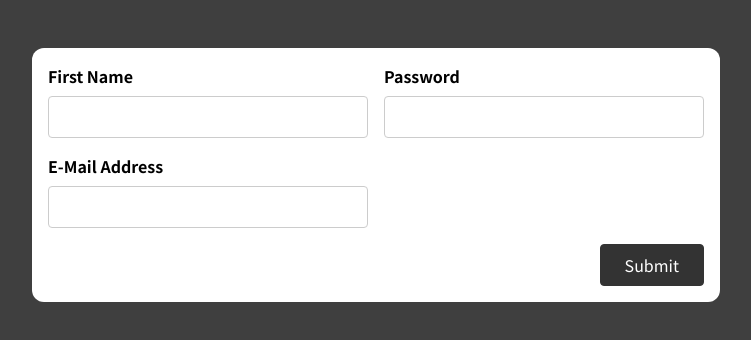
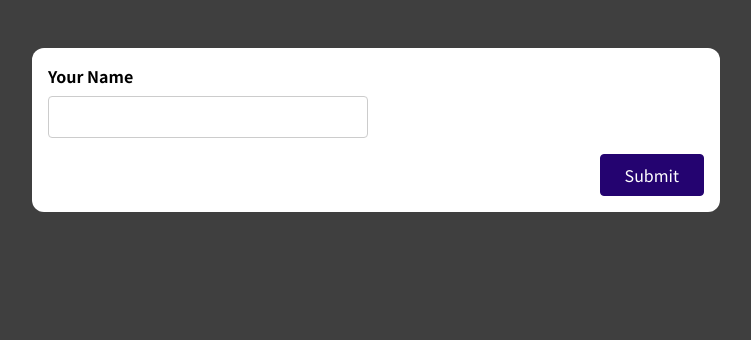
Before and after one commit to MariusCodeAcademy/react-form-input-feedback, a React (Create React App) app: page / in a window 1280 px wide. Shown: the top 340 px of the page, without its empty margins (264-1015 px from the left). Built offline with nearby package versions, Linux system fonts and the light colour scheme.

Commit message:
ready for debounce

```diff
--- a/src/App.js
+++ b/src/App.js
@@ -1,11 +1,13 @@
-import BasicForm from './components/BasicForm';
+// import BasicForm from './components/BasicForm';
 // import SimpleInput from './components/SimpleInput';
+import InputDebounce from './components/InputDebounce';
 
 function App() {
   return (
     <div className="app">
       {/* <SimpleInput /> */}
-      <BasicForm />
+      {/* <BasicForm /> */}
+      <InputDebounce />
     </div>
   );
 }
--- a/src/components/InputDebounce.jsx
+++ b/src/components/InputDebounce.jsx
@@ -1,15 +1,23 @@
-import { useState } from "react";
-const SimpleInput = (props) => {
+import { useEffect, useState } from "react";
+const InputDebounce = (props) => {
   const [enteredName, setEnteredName] = useState("");
+  const [nameIsValid, setNameIsValid] = useState(true);
+  const [nameIsTouched, setNameIsTouched] = useState(false);
 
   const nameInputChangeHandler = (event) => {
-    console.log("keystroke");
     setEnteredName(event.target.value);
+    setNameIsTouched(true);
   };
+
+  useEffect(() => {
+    console.log("Validity Check");
+    if (!nameIsTouched) return;
+    setNameIsValid(enteredName.trim().length >= 3);
+  }, [enteredName, nameIsTouched]);
 
   return (
     <form>
-      <div className="form-control">
+      <div className={"form-control " + (nameIsValid ? "" : "invalid")}>
         <label htmlFor="name">Your Name</label>
         <input
           value={enteredName}
@@ -19,10 +27,10 @@ const SimpleInput = (props) => {
         />
       </div>
       <div className="form-actions">
-        <button>Submit</button>
+        <button disabled={!nameIsValid}>Submit</button>
       </div>
     </form>
   );
 };
 
-export default SimpleInput;
+export default InputDebounce;
```
Also changed, not shown: 1 other file (tests, documents, lock files or other folders).
